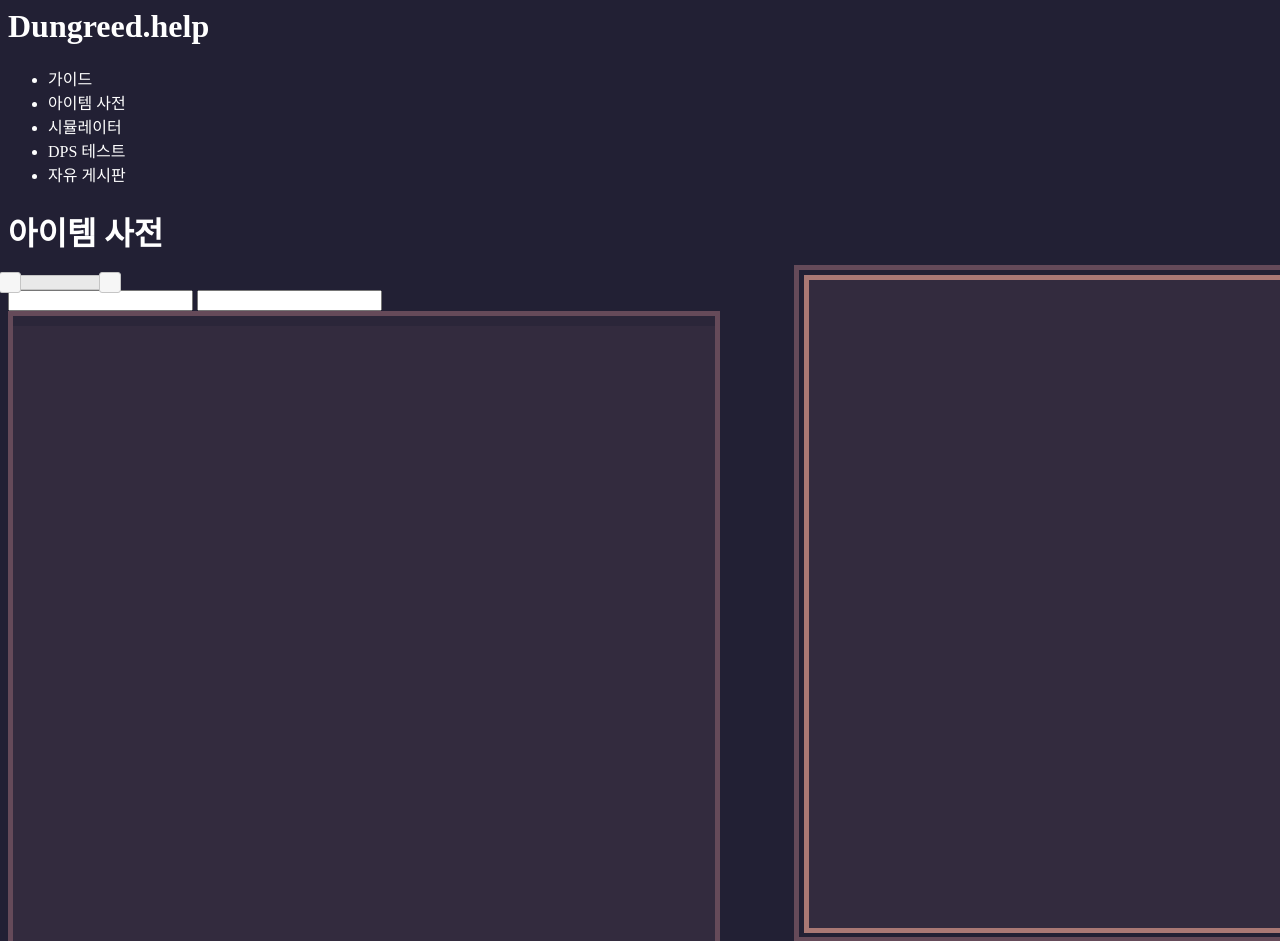
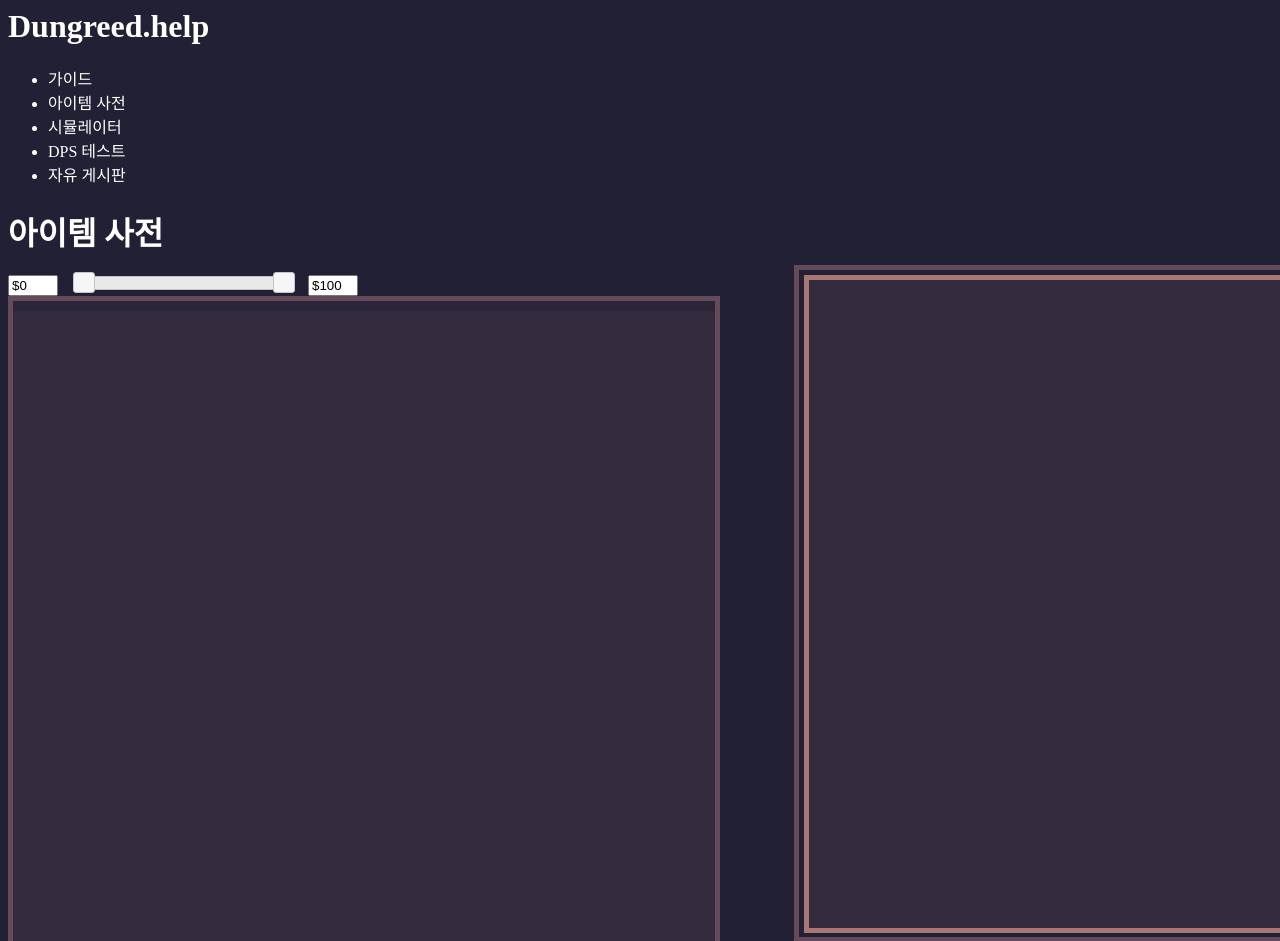
Before and after one commit to Goto-Namj/django_project, a Django app: page /item_dictionary/ in a window 1280 px wide. Shown: the top 941 px of the page. Run offline with Django 3.2, Linux system fonts and the light colour scheme; data that the repository does not hold is empty; some libraries are stand-ins or nearby versions.

Commit message:
오류 수정

```diff
--- a/dungreed/static/css/item_css.css
+++ b/dungreed/static/css/item_css.css
@@ -10,6 +10,9 @@ p {
     height: 50px;
     background-color: red;
 } */
+#slider {
+    display: inline-block;
+}
 
 
 .item_list_pd {border: 5px solid #2b2639;}
--- a/dungreed/static/js/item_js.js
+++ b/dungreed/static/js/item_js.js
@@ -7,6 +7,7 @@ $(document).ready(function() {
             $('.item_detail').removeClass('scroll');
         }
     });
+
 
     var chd$ = $('.item_element').children();
     $(chd$).click(function(){
@@ -19,27 +20,54 @@ $(document).ready(function() {
 
     var vl1 = 0;
     var vl2 = 100;
+    var stepv = 0.5;
+    var minv = 0;
+    var maxv = 100;
+    $("#ipt1").val("$" + vl1);
+    $("#ipt2").val("$" + vl2);
     $("#slider").slider({
         range: true,
         values: [vl1,vl2],
-        step: 1,
-        min: 0,
-        max: 100,
+        step: stepv,
+        min: minv,
+        max: maxv,
         slide: function( event, ui ) {
-            $( "#ipt1" ).val( "$" + ui.values[0] );
-            $( "#ipt2" ).val( "$" + ui.values[1] );
+            $("#ipt1").val("$" + ui.values[0]);
+            vl1 = ui.values[0];
+            $("#ipt2").val("$" + ui.values[1]);
+            vl2 = ui.values[1];
         }
     });
-
     $("#ipt1").change(function () {
         var value1 = this.value.substring(1);
-        vl1 = parseInt(value1);
+        vl1 = parseFloat(value1);
+        if (vl1 < minv) {
+            vl1 = minv;
+        } else if (vl1 <= vl2) {
+            //pass
+        } else if (vl1 > vl2) {
+            vl1 = vl2;
+        } else {
+            vl1 = minv;
+        }
+        $("#ipt1").val("$" + vl1);
+        $("#slider").slider("values", [vl1,vl2]);
+    });
+    $("#ipt2").change(function () {
+        var value2 = this.value.substring(1);
+        vl2 = parseFloat(value2);
+        if (vl2 > maxv) {
+            vl2 = maxv;
+        } else if (vl1 <= vl2) {
+            //pass
+        } else if (vl1 > vl2) {
+            vl2 = vl1;
+        } else {
+            vl2 = maxv;
+        }
+        $("#ipt2").val("$" + vl2);
         $("#slider").slider("values", [vl1,vl2]);
     });
 
-    $("#ipt2").change(function () {
-        var value2 = this.value.substring(1);
-        vl2 = parseInt(value2);
-        $("#slider").slider("values", [vl1,vl2]);
-    });
+
 });
--- a/dungreed/templates/dungreed/item.html
+++ b/dungreed/templates/dungreed/item.html
@@ -15,9 +15,9 @@
     <!-- <div class=item_filter>
 
     </div> -->
-    <div id="slider" style="width: 100px;"></div>
-    <input id="ipt1"></input>
-    <input id="ipt2"></input>
+    <input id="ipt1" style="width: 50px;"></input>
+    <div id="slider" style="margin: 0px 20px; display: inline-block; width: 200px;"></div>
+    <input id="ipt2" style="width: 50px;"></input>
     <br>
 
 
```
